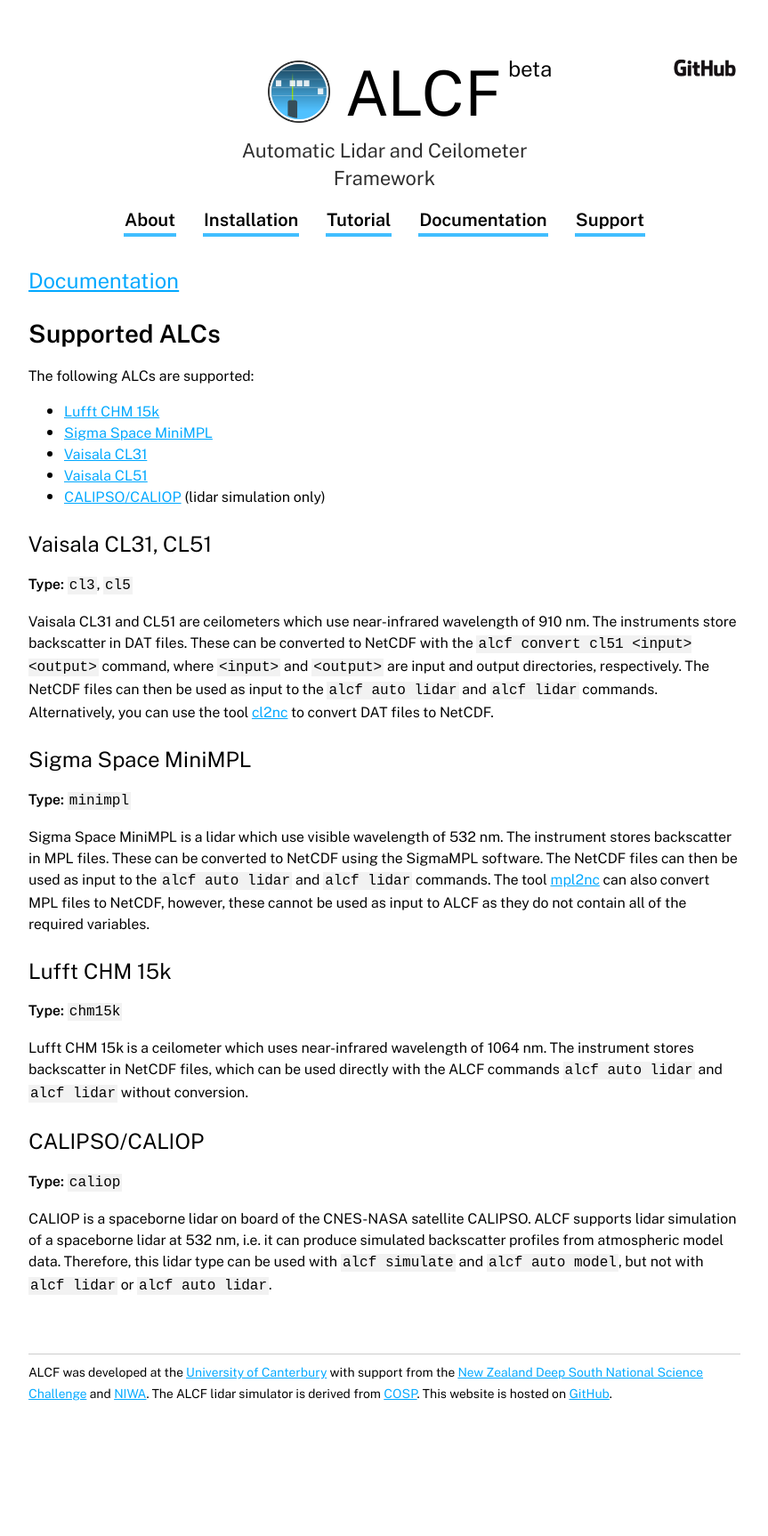
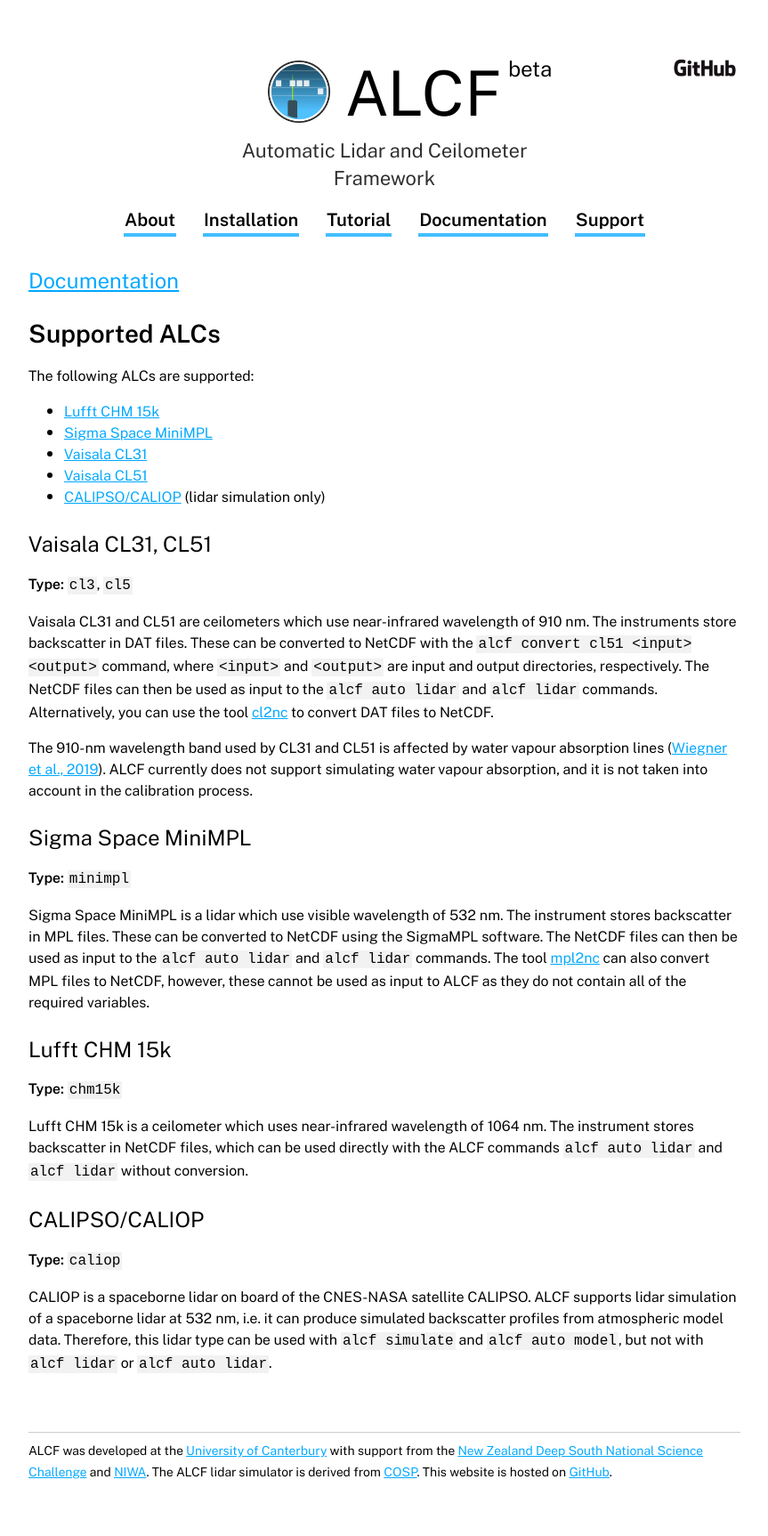
Before and after one commit to alcf-lidar/alcf-lidar.github.io, a Jekyll site: the page built from documentation/supported_alcs/index.md, in a window 1280 px wide. Shown: the whole page at 89% size, without its empty margins (208-1071 px from the left). Built offline with Jekyll 4.4.1, drawn with Linux system fonts in a browser that asks for light colours; before the commit the page ends 1638 px from its top, so only the background shows below that.

Commit message:
CL31, CL51 water vapour note

```diff
--- a/documentation/supported_alcs/index.md
+++ b/documentation/supported_alcs/index.md
@@ -25,6 +25,11 @@ and `<output>` are input and output directories, respectively. The NetCDF files
 can then be used as input to the `alcf auto lidar` and `alcf lidar` commands.
 Alternatively, you can use the tool [cl2nc](https://github.com/peterkuma/cl2nc)
 to convert DAT files to NetCDF.
+
+The 910-nm wavelength band used by CL31 and CL51 is affected by water vapour
+absorption lines ([Wiegner et al., 2019](https://www.atmos-meas-tech.net/12/471/2019/)).
+ALCF currently does not support simulating water vapour absorption,
+and it is not taken into account in the calibration process.
 
 ### Sigma Space MiniMPL
 
```
